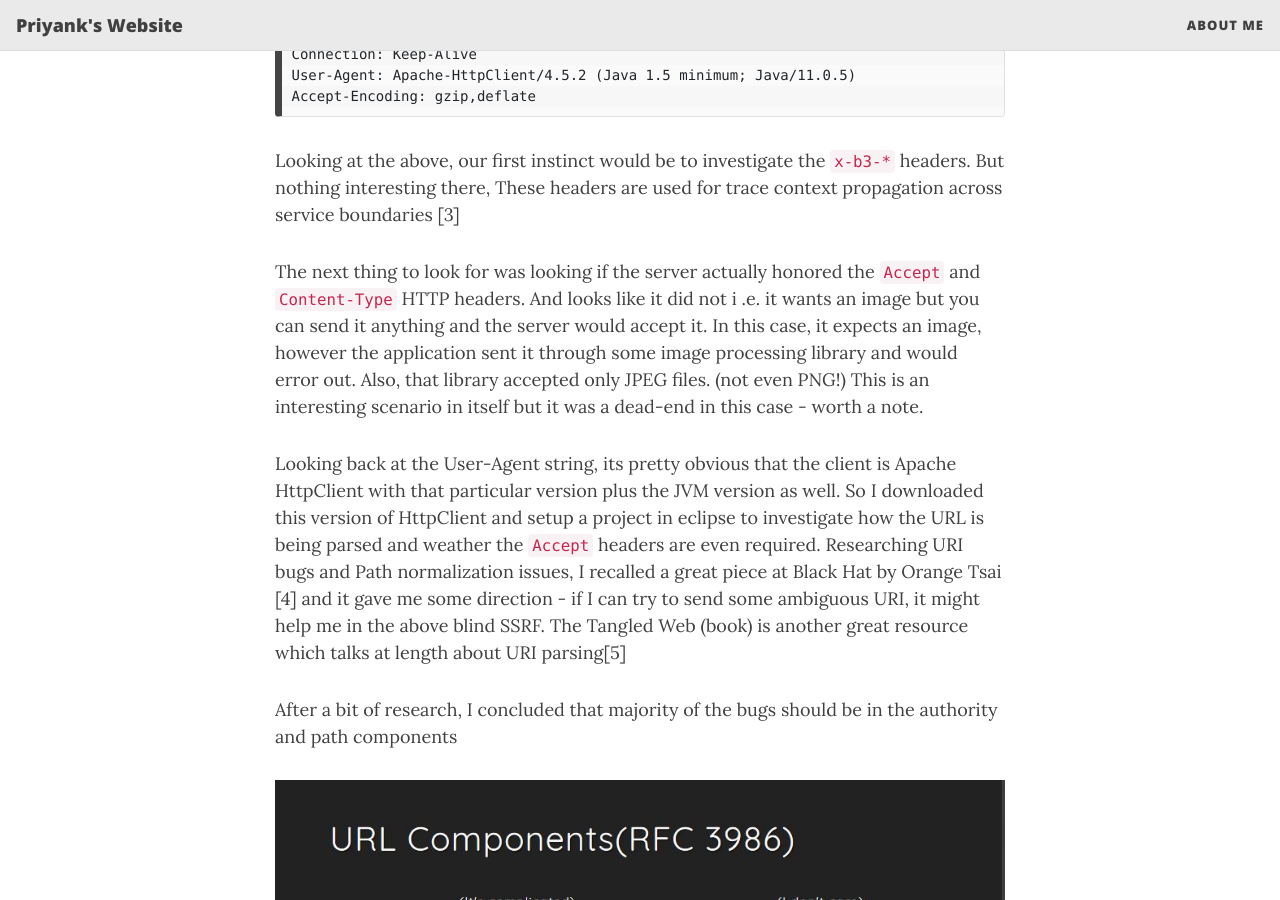
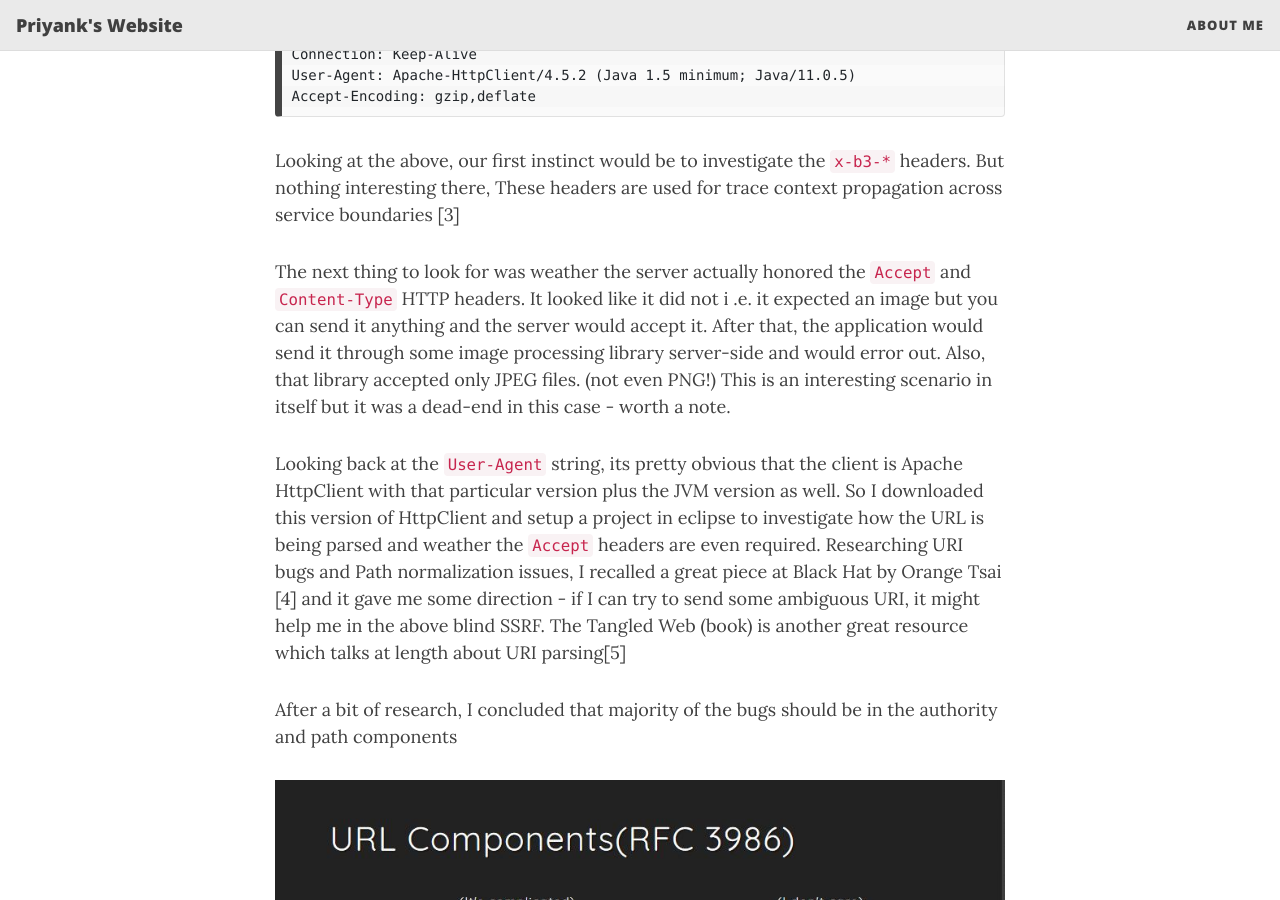
Before and after one commit to priyankn/priyankn.github.io, a Jekyll site: the page built from _posts/2021-02-26-CVE-2020-13956.md, in a window 1280 px wide and 900 px high, scrolled down 1527 px. Built offline with Jekyll 4.4.1, drawn with Linux system fonts in a browser that asks for light colours; nearby versions of some CDN libraries.

Commit message:
Update 2021-02-26-CVE-2020-13956.md

```diff
--- a/_posts/2021-02-26-CVE-2020-13956.md
+++ b/_posts/2021-02-26-CVE-2020-13956.md
@@ -40,9 +40,9 @@ Accept-Encoding: gzip,deflate
 
 Looking at the above, our first instinct would be to investigate the `x-b3-*` headers. But nothing interesting there, These headers are used for trace context propagation across service boundaries [3]
 
-The next thing to look for was looking if the server actually honored the `Accept` and `Content-Type` HTTP headers. And looks like it did not i .e. it wants an image but you can send it anything and the server would accept it. In this case, it expects an image, however the application sent it through some image processing library and would error out. Also, that library accepted only JPEG files. (not even PNG!) This is an interesting scenario in itself but it was a dead-end in this case - worth a note.
+The next thing to look for was weather the server actually honored the `Accept` and `Content-Type` HTTP headers. It looked like it did not i .e. it expected an image but you can send it anything and the server would accept it. After that, the application would send it through some image processing library server-side and would error out. Also, that library accepted only JPEG files. (not even PNG!) This is an interesting scenario in itself but it was a dead-end in this case - worth a note.
 
-Looking back at the User-Agent string, its pretty obvious that the client is Apache HttpClient with that particular version plus the JVM version as well. So I downloaded this version of HttpClient and setup a project in eclipse to investigate how the URL is being parsed and weather the `Accept` headers are even required. Researching URI bugs and Path normalization issues, I recalled a great piece at Black Hat by Orange Tsai [4] and it gave me some direction - if I can try to send some ambiguous URI, it might help me in the above blind SSRF. The Tangled Web (book) is another great resource which talks at length about URI parsing[5]
+Looking back at the `User-Agent` string, its pretty obvious that the client is Apache HttpClient with that particular version plus the JVM version as well. So I downloaded this version of HttpClient and setup a project in eclipse to investigate how the URL is being parsed and weather the `Accept` headers are even required. Researching URI bugs and Path normalization issues, I recalled a great piece at Black Hat by Orange Tsai [4] and it gave me some direction - if I can try to send some ambiguous URI, it might help me in the above blind SSRF. The Tangled Web (book) is another great resource which talks at length about URI parsing[5]
 
 After a bit of research, I concluded that majority of the bugs should be in the authority and path components
 
```
